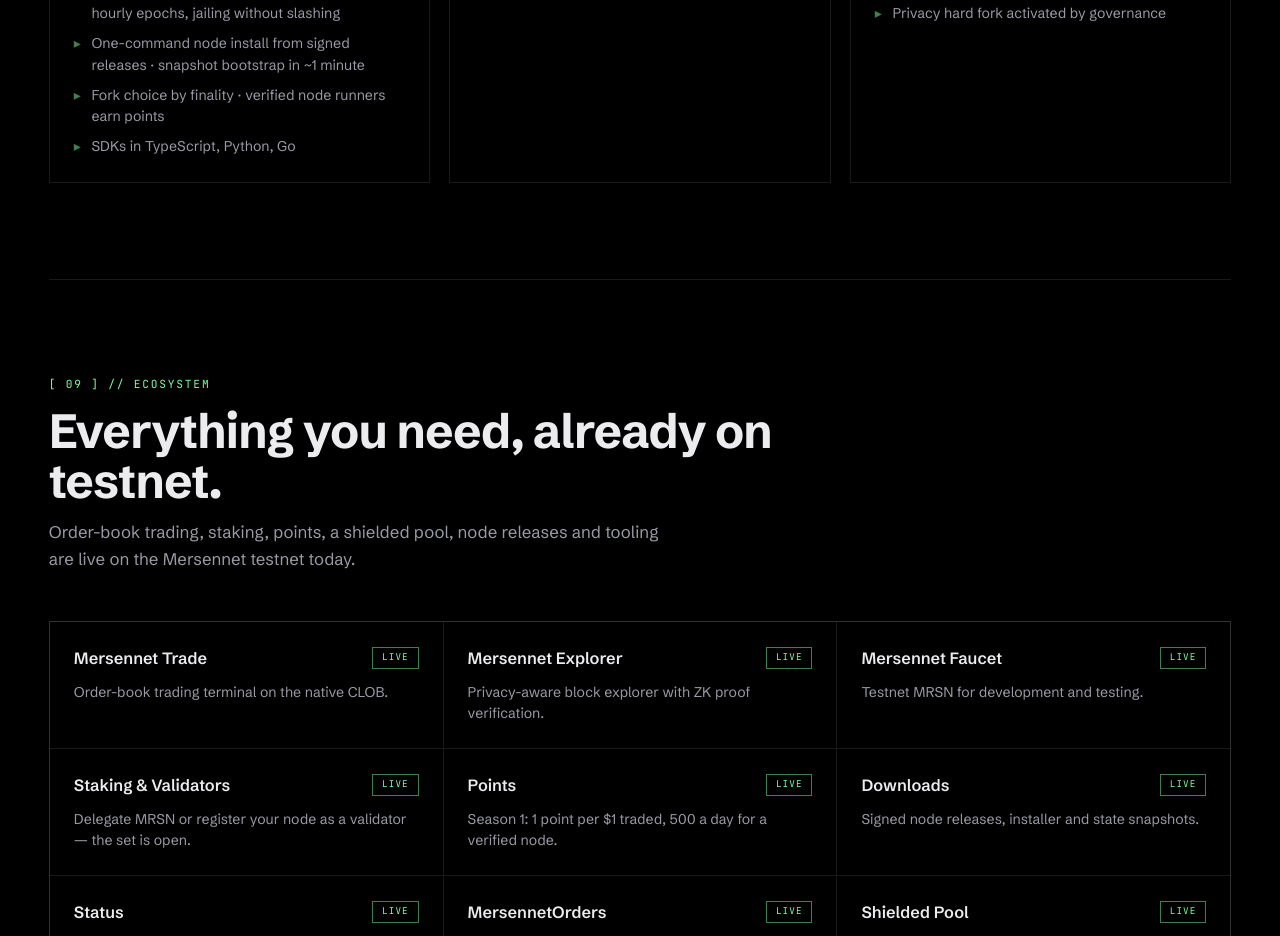
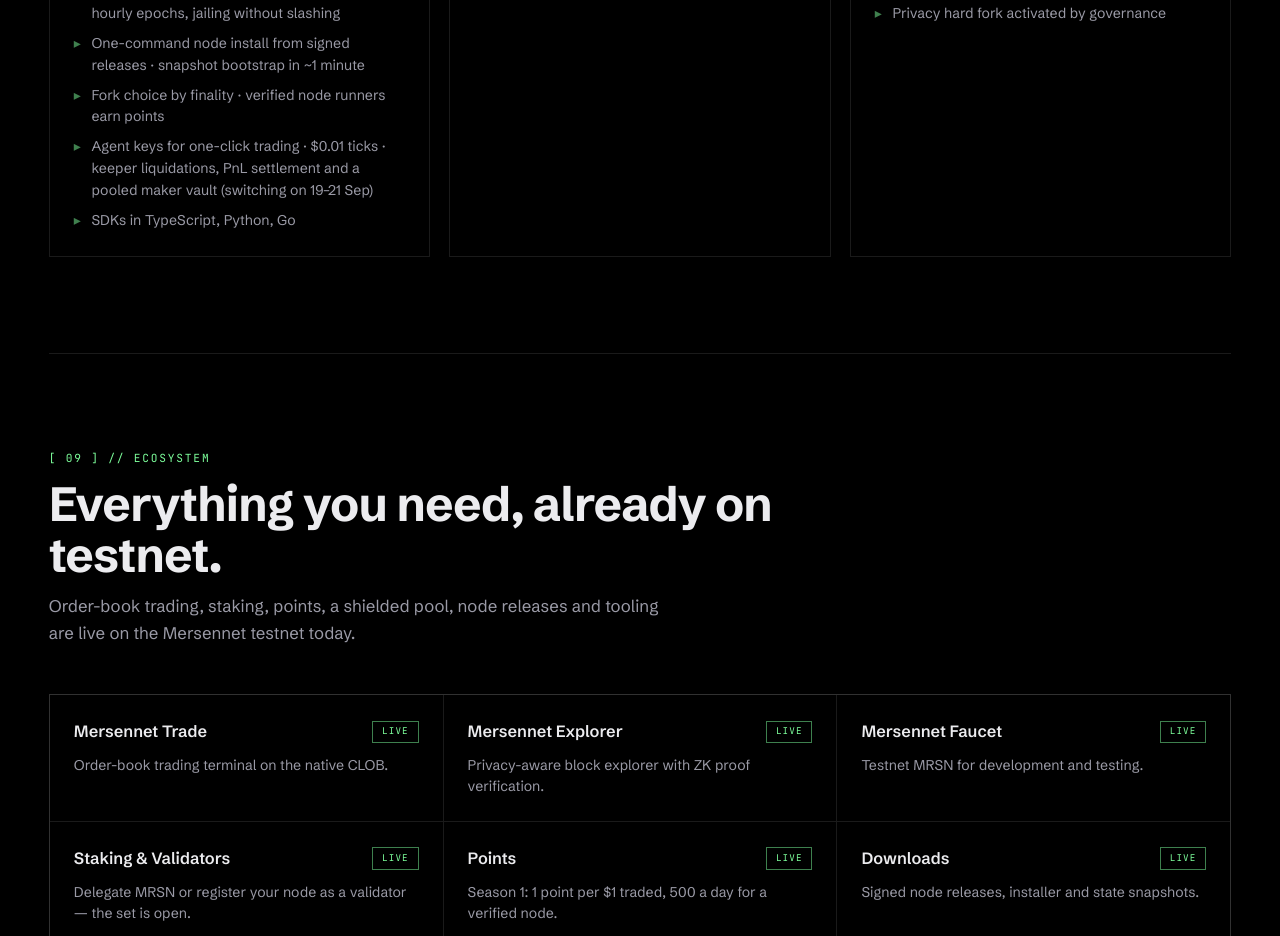
Before and after one commit to mersennet/website, a Next.js app: page / in a window 1280 px wide. Shown: the part 6920-7856 px from the top of the page. Built offline with nearby package versions, Linux system fonts and the light colour scheme; no server answers.

Commit message:
momentum: agent keys, ticks, liquidations, settlement, vault

```diff
--- a/app/components/Momentum.tsx
+++ b/app/components/Momentum.tsx
@@ -13,6 +13,7 @@ const PHASES = [
       'Open validator set: register with 1,000 MRSN, hourly epochs, jailing without slashing',
       'One-command node install from signed releases · snapshot bootstrap in ~1 minute',
       'Fork choice by finality · verified node runners earn points',
+      'Agent keys for one-click trading · $0.01 ticks · keeper liquidations, PnL settlement and a pooled maker vault (switching on 19–21 Sep)',
       'SDKs in TypeScript, Python, Go',
     ],
   },
```
